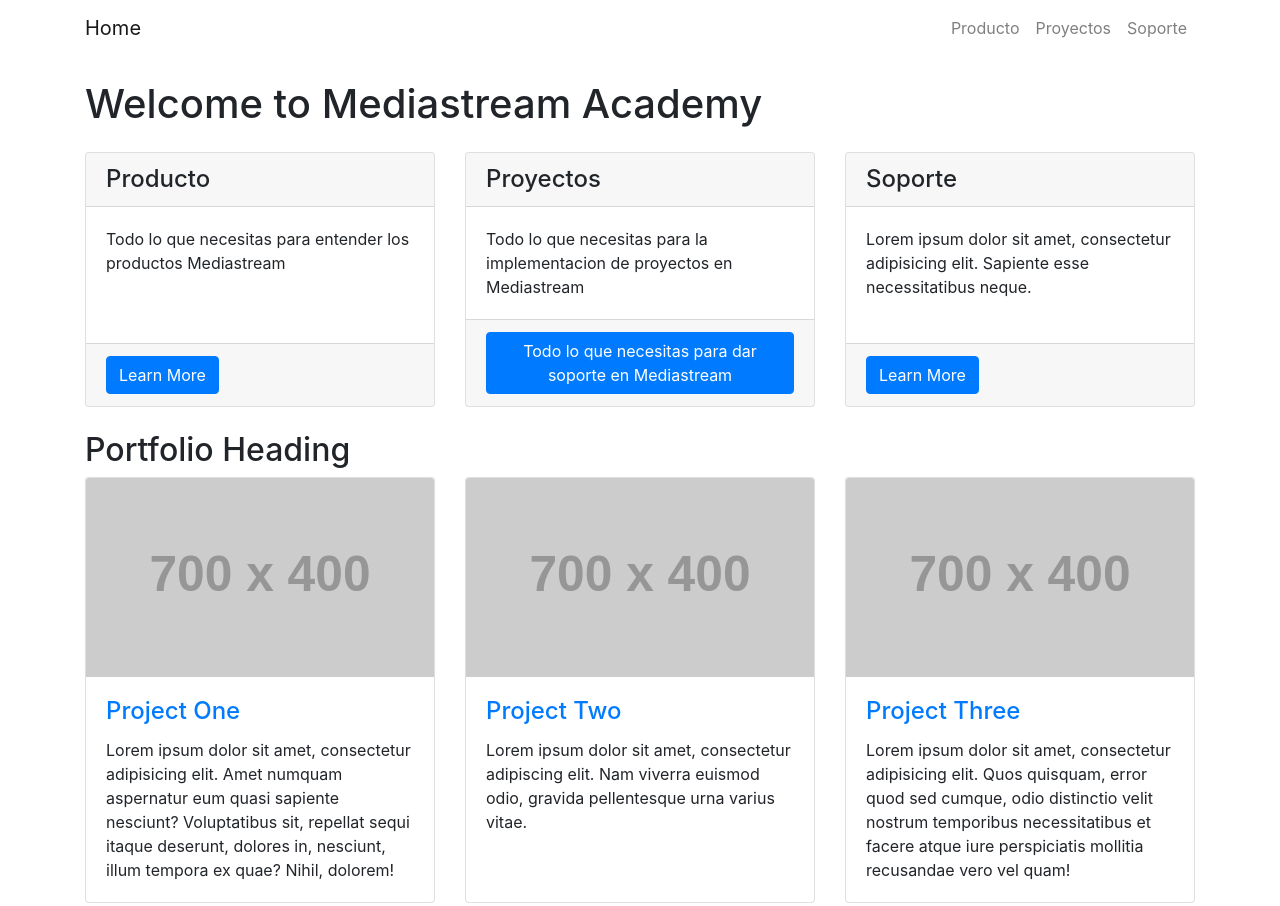
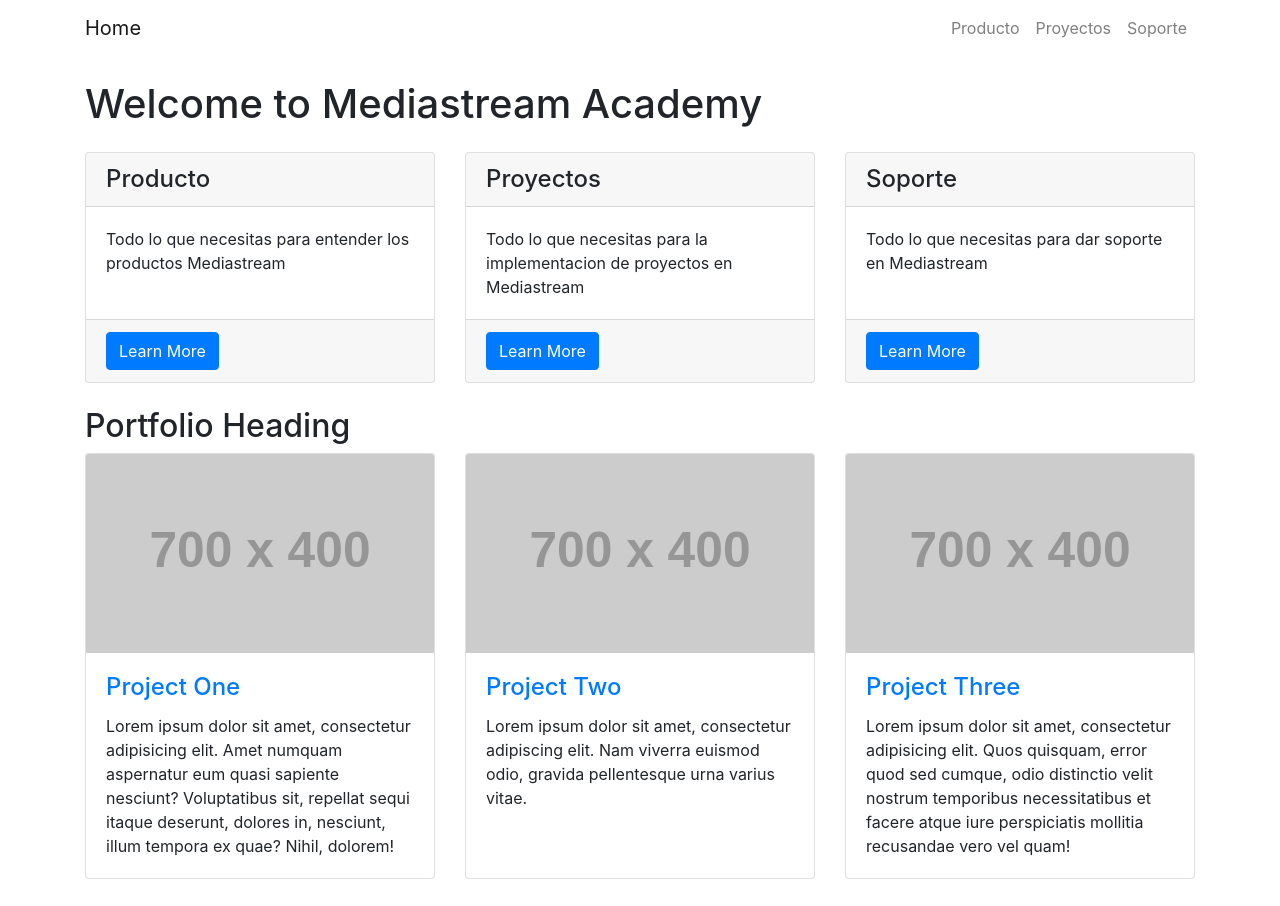
Before and after one commit to FranciscoVergaraC/FranciscoVergaraC.github.io, a website: page index.html in a window 1280 px wide. Shown: the top 906 px of the page. Drawn offline with Linux system fonts and the light colour scheme; placeholder pictures from the web are drawn by us.

Commit message:
Update index.html

```diff
--- a/index.html
+++ b/index.html
@@ -72,7 +72,7 @@
             <p class="card-text">Todo lo que necesitas para la implementacion de proyectos en Mediastream</p>
           </div>
           <div class="card-footer">
-            <a href="#" class="btn btn-primary">Todo lo que necesitas para dar soporte en Mediastream</a>
+            <a href="#" class="btn btn-primary">Learn More</a>
           </div>
         </div>
       </div>
@@ -80,7 +80,7 @@
         <div class="card h-100">
           <h4 class="card-header">Soporte</h4>
           <div class="card-body">
-            <p class="card-text">Lorem ipsum dolor sit amet, consectetur adipisicing elit. Sapiente esse necessitatibus neque.</p>
+            <p class="card-text">Todo lo que necesitas para dar soporte en Mediastream</p>
           </div>
           <div class="card-footer">
             <a href="#" class="btn btn-primary">Learn More</a>
```
